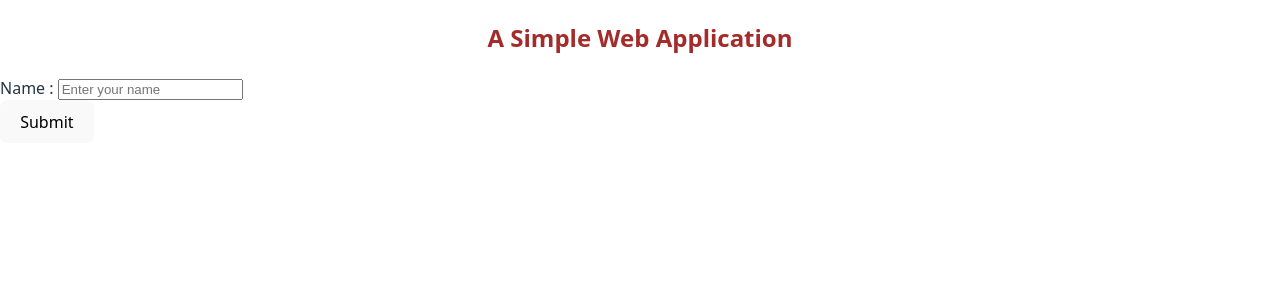
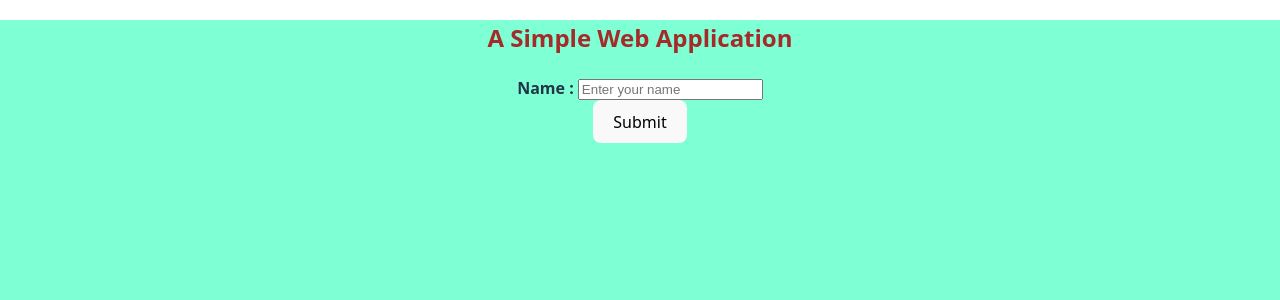
Before and after one commit to manogarik/react-form-app, a React (Vite) app: page / in a window 1280 px wide. Shown: the top 300 px of the page. Built offline with nearby package versions, Linux system fonts and the light colour scheme.

Commit message:
Namestyled-css

```diff
--- a/src/components/UserForm/UserForm.css
+++ b/src/components/UserForm/UserForm.css
@@ -0,0 +1,4 @@
+.formstyle{
+    text-align: center;
+    font-weight: bold;
+}
--- a/src/components/UserForm/UserForm.jsx
+++ b/src/components/UserForm/UserForm.jsx
@@ -1,4 +1,5 @@
  import React,{useState} from "react";
+ import "./UserForm.css";
 
  const UserForm = () =>{
 
@@ -13,8 +14,8 @@
  };
 
  return(
-    <form onSubmit={handleSubmit}>
-        <div>
+    <form className="formstyle" onSubmit={handleSubmit}>
+        <div className="formstyle">
             <label>Name : </label>
             <input type="text" value={name} onChange={(e) => setName(e.target.value)} placeholder="Enter your name"/>
         </div>
--- a/src/index.css
+++ b/src/index.css
@@ -26,6 +26,7 @@ body {
   margin: 0;
   min-width: 320px;
   min-height: 100vh;
+  background-color: aquamarine;
 }
 
 h1 {
```
